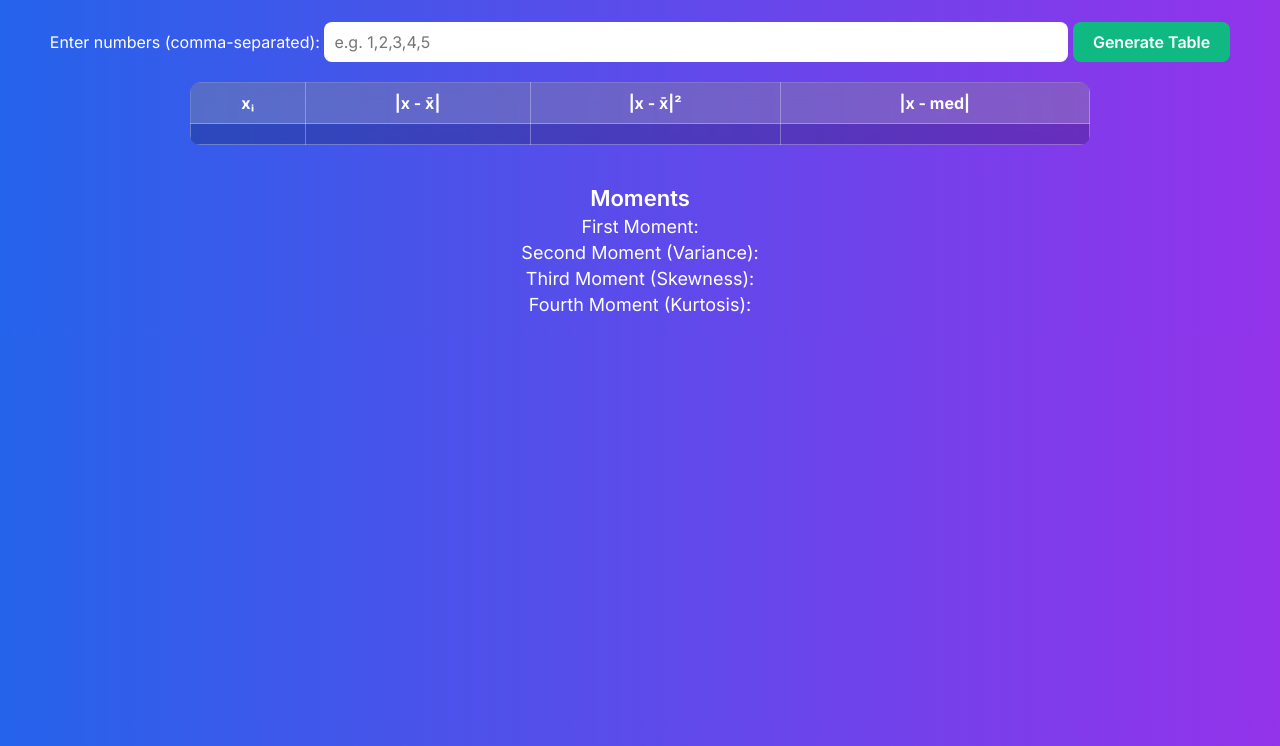
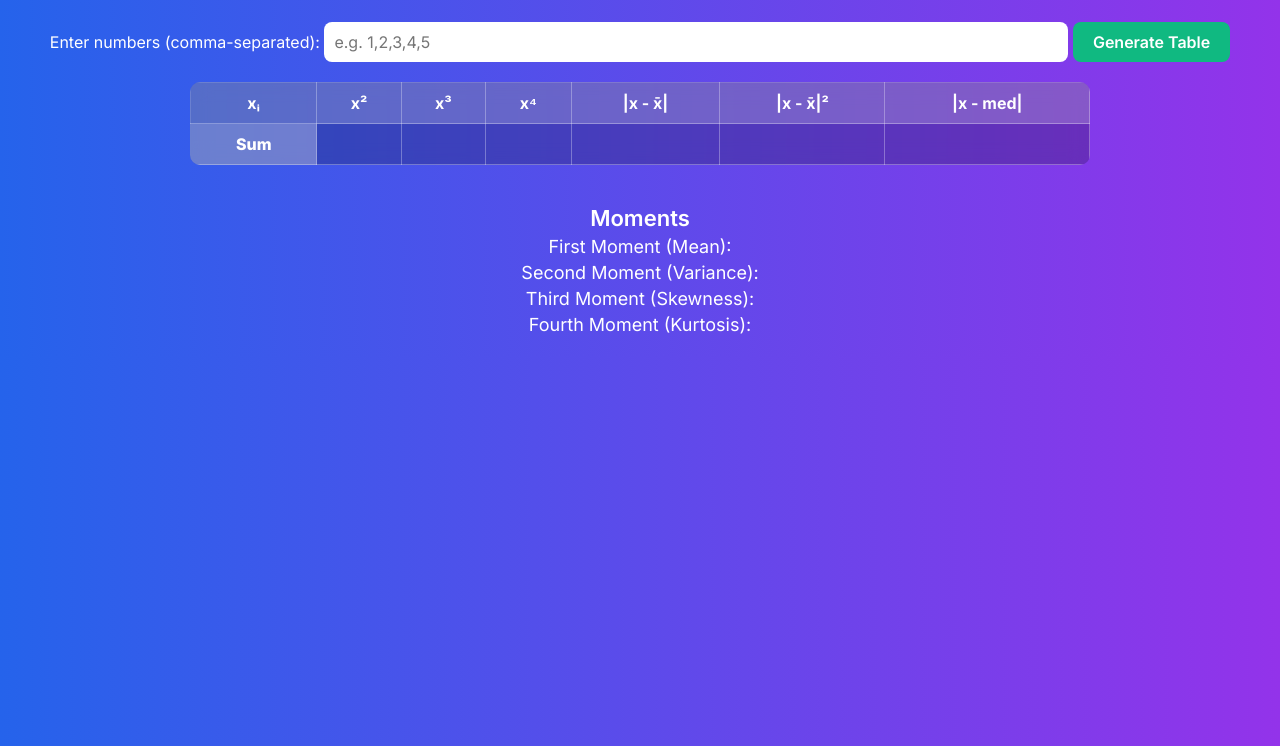
Before and after one commit to wasiq2144/data, a plain HTML site: page index.html in a window 1280 px wide. Shown: the part 54-800 px from the top of the page. Drawn offline with Linux system fonts and the light colour scheme.

Commit message:
Update index.html

```diff
--- a/index.html
+++ b/index.html
@@ -7,7 +7,7 @@
     <title>Statistics Calculator</title>
     <link href="https://fonts.googleapis.com/css2?family=Inter:wght@100;200;300;400;500;600;700;800;900&display=swap"
         rel="stylesheet">
-        <link rel="stylesheet" href="style.css">
+    <link rel="stylesheet" href="style.css">
 </head>
 
 <body>
@@ -16,12 +16,14 @@
     <input type="text" id="numbers" placeholder="e.g. 1,2,3,4,5">
     <button onclick="generateTable()">Generate Table</button>
 
-
     <div style="overflow-x:auto;">
         <table>
             <thead>
                 <tr>
                     <th>xᵢ</th>
+                    <th>x²</th>
+                    <th>x³</th>
+                    <th>x⁴</th>
                     <th>|x - x̄|</th>
                     <th>|x - x̄|²</th>
                     <th>|x - med|</th>
@@ -30,7 +32,10 @@
             <tbody id="statsTable"></tbody>
             <tfoot>
                 <tr>
-                    <td id="sum_xi"></td>
+                    <th>Sum</th>
+                    <td id="sum_x2"></td>
+                    <td id="sum_x3"></td>
+                    <td id="sum_x4"></td>
                     <td id="sum_abs_dev"></td>
                     <td id="sum_sq_dev"></td>
                     <td id="sum_abs_med_dev"></td>
@@ -40,7 +45,7 @@
     </div>
 
     <h3>Moments</h3>
-    <p>First Moment: <span id="moment1"></span></p>
+    <p>First Moment (Mean): <span id="moment1"></span></p>
     <p>Second Moment (Variance): <span id="moment2"></span></p>
     <p>Third Moment (Skewness): <span id="moment3"></span></p>
     <p>Fourth Moment (Kurtosis): <span id="moment4"></span></p>
```
